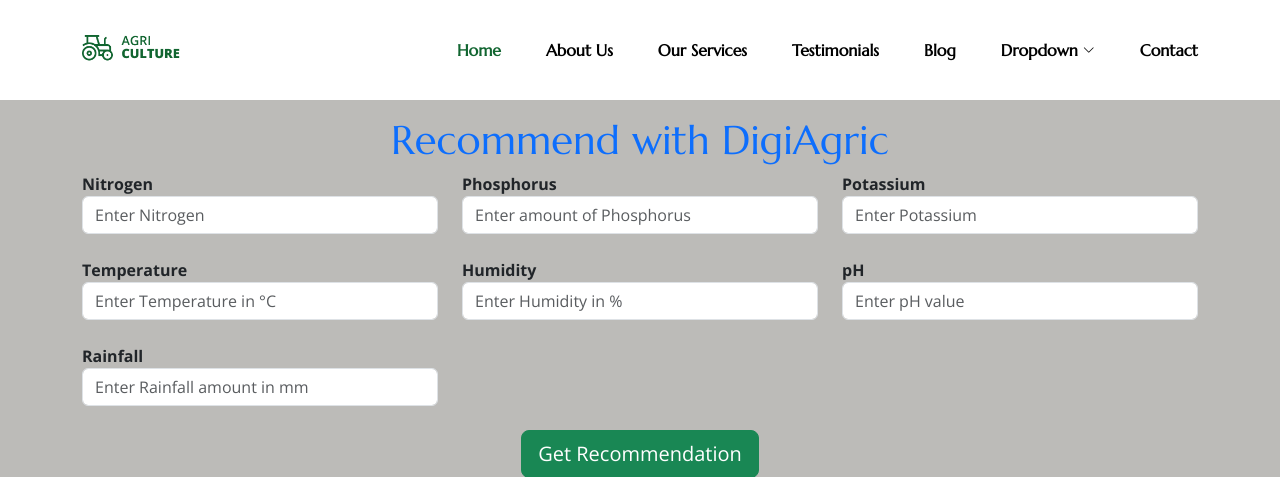
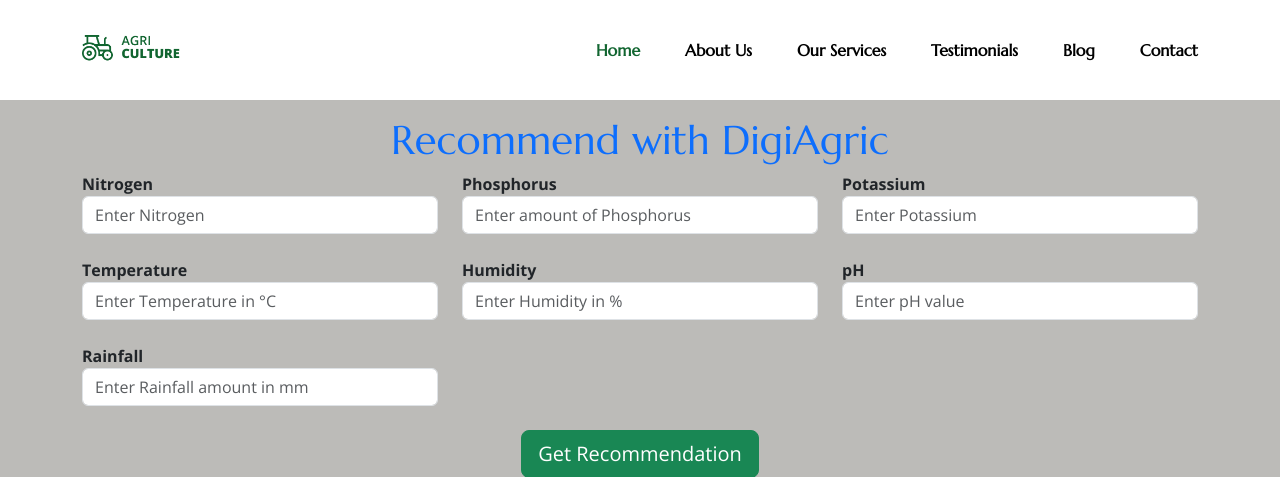
Before and after one commit to Otieno-clinton/Crop_recommendation_final_project, a Django app: page /recommend/ in a window 1280 px wide. Shown: the top 477 px of the page. Run offline with Django 5.2, Linux system fonts and the light colour scheme; parts of the project's set-up code (start-up, migrations or seed data) failed here and were passed over; some libraries are stand-ins or nearby versions.

Commit message:
Update recommend.html

```diff
--- a/templates/recommend.html
+++ b/templates/recommend.html
@@ -4,13 +4,12 @@
 <head>
   <meta charset="utf-8">
   <meta content="width=device-width, initial-scale=1.0" name="viewport">
-  <title>Homepage - DigiAgric</title>
+  <title>Recommendation - DigiAgric</title>
   <meta name="description" content="">
   <meta name="keywords" content="">
     {% load static %}
 
-  <!-- Favicons -->
-  <link href="{% static 'assets/img/favicon.png' %}" rel="icon">
+
   <link href="{% static 'assets/img/apple-touch-icon.png' %}" rel="apple-touch-icon">
 
   <!-- Fonts -->
@@ -93,23 +92,7 @@
           <li><a href="{% url 'services' %}">Our Services</a></li>
           <li><a href="{% url 'testimonials' %}">Testimonials</a></li>
           <li><a href="{% url 'blog' %}">Blog</a></li>
-          <li class="dropdown"><a href="#"><span>Dropdown</span> <i class="bi bi-chevron-down toggle-dropdown"></i></a>
-            <ul>
-              <li><a href="#">Dropdown 1</a></li>
-              <li class="dropdown"><a href="#"><span>Deep Dropdown</span> <i class="bi bi-chevron-down toggle-dropdown"></i></a>
-                <ul>
-                  <li><a href="#">Deep Dropdown 1</a></li>
-                  <li><a href="#">Deep Dropdown 2</a></li>
-                  <li><a href="#">Deep Dropdown 3</a></li>
-                  <li><a href="#">Deep Dropdown 4</a></li>
-                  <li><a href="#">Deep Dropdown 5</a></li>
-                </ul>
-              </li>
-              <li><a href="#">Dropdown 2</a></li>
-              <li><a href="#">Dropdown 3</a></li>
-              <li><a href="#">Dropdown 4</a></li>
-            </ul>
-          </li>
+
           <li><a href="{% url 'contact' %}">Contact</a></li>
         </ul>
         <i class="mobile-nav-toggle d-xl-none bi bi-list"></i>
@@ -235,15 +218,7 @@
             </ul>
           </div>
 
-          <div class="col-lg-2 col-md-3 footer-links">
-{#            <h4>Nobis illum</h4>#}
-{#            <ul>#}
-{#              <li><a href="#">Ipsam</a></li>#}
-{#              <li><a href="#">Laudantium dolorum</a></li>#}
-{#              <li><a href="#">Dinera</a></li>#}
-{#              <li><a href="#">Trodelas</a></li>#}
-{#              <li><a href="#">Flexo</a></li>#}
-{#            </ul>#}
+
           </div>
 
         </div>
@@ -292,9 +267,6 @@
   <script src="{% static 'assets/js/main.js' %}"></script>
 
 
-<!--==========================================================================================-->
-
-
     <script src="https://cdn.jsdelivr.net/npm/bootstrap@5.3.0-alpha3/dist/js/bootstrap.bundle.min.js" integrity="sha384-ENjdO4Dr2bkBIFxQpeoTz1HIcje39Wm4jDKdf19U8gI4ddQ3GYNS7NTKfAdVQSZe" crossorigin="anonymous"></script>
 
 
```
